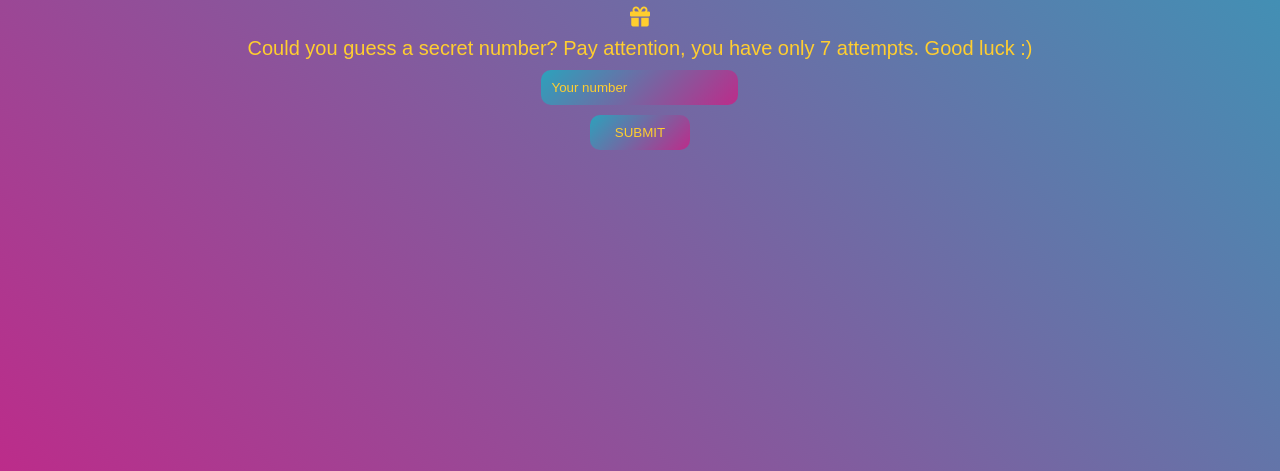
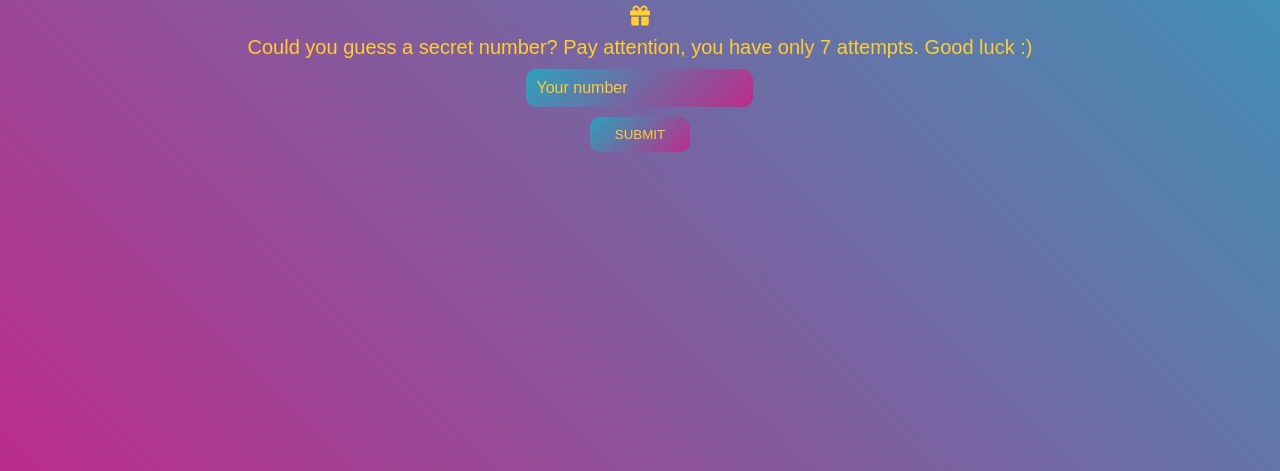
Before and after one commit to My-user-name-is-newUser/whatnumber, a plain HTML site: page index.html in a window 1280 px wide. Shown: the part 329-800 px from the top of the page. Drawn offline with Linux system fonts and the light colour scheme.

Commit message:
Update style.css

```diff
--- a/style.css
+++ b/style.css
@@ -110,6 +110,7 @@ body{
 
 .form input {
   padding: 10px;
+  font-size: 16px !important;
   border: none;
   outline: none;
   color: #ffce2f;
```
